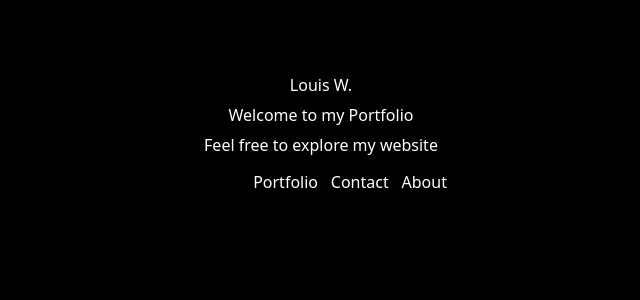
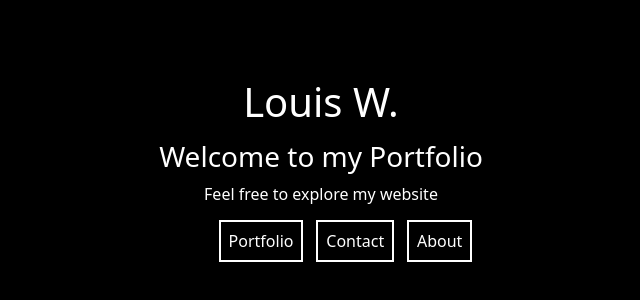
Before and after one commit to LouisWdev/Louis-PortfolioV1, a React (Vite) app: page / in a window 1280 px wide. Shown: the part 206-506 px from the top of the page, without its empty margins (319-959 px from the left). Built offline with nearby package versions, Linux system fonts and the light colour scheme.

Commit message:
styling changes to the home page

```diff
--- a/src/Home.jsx
+++ b/src/Home.jsx
@@ -10,10 +10,10 @@ const Home = () => {
 
   return (
      <MainTextContainer>
-           <TextContainer style={{fontSize: '2vh'}}>
+           <TextContainer style={{fontSize: '5vh'}}>
              Louis W.
            </TextContainer>
-           <TextContainer>
+           <TextContainer style={{fontSize: '3.5vh'}}>
              Welcome to my Portfolio
            </TextContainer>
            <TextContainer>
@@ -22,7 +22,7 @@ const Home = () => {
 
             <div style={{marginTop: '15px'}}>
              <Link to="Portfolio">
-                  <ButtonContainer style={{marginLeft: '44.7vw'}}>Portfolio</ButtonContainer>
+                  <ButtonContainer style={{marginLeft: '42vw'}}>Portfolio</ButtonContainer>
              </Link>
              <Link to="Contact">
                   <ButtonContainer>Contact</ButtonContainer>
@@ -50,4 +50,6 @@ const TextContainer = styled.div`
 const ButtonContainer = styled.div`
      display: inline-block;
      margin-left: 1vw;
+     border: solid white 2px;
+     padding: 1vh;
 `;
```
